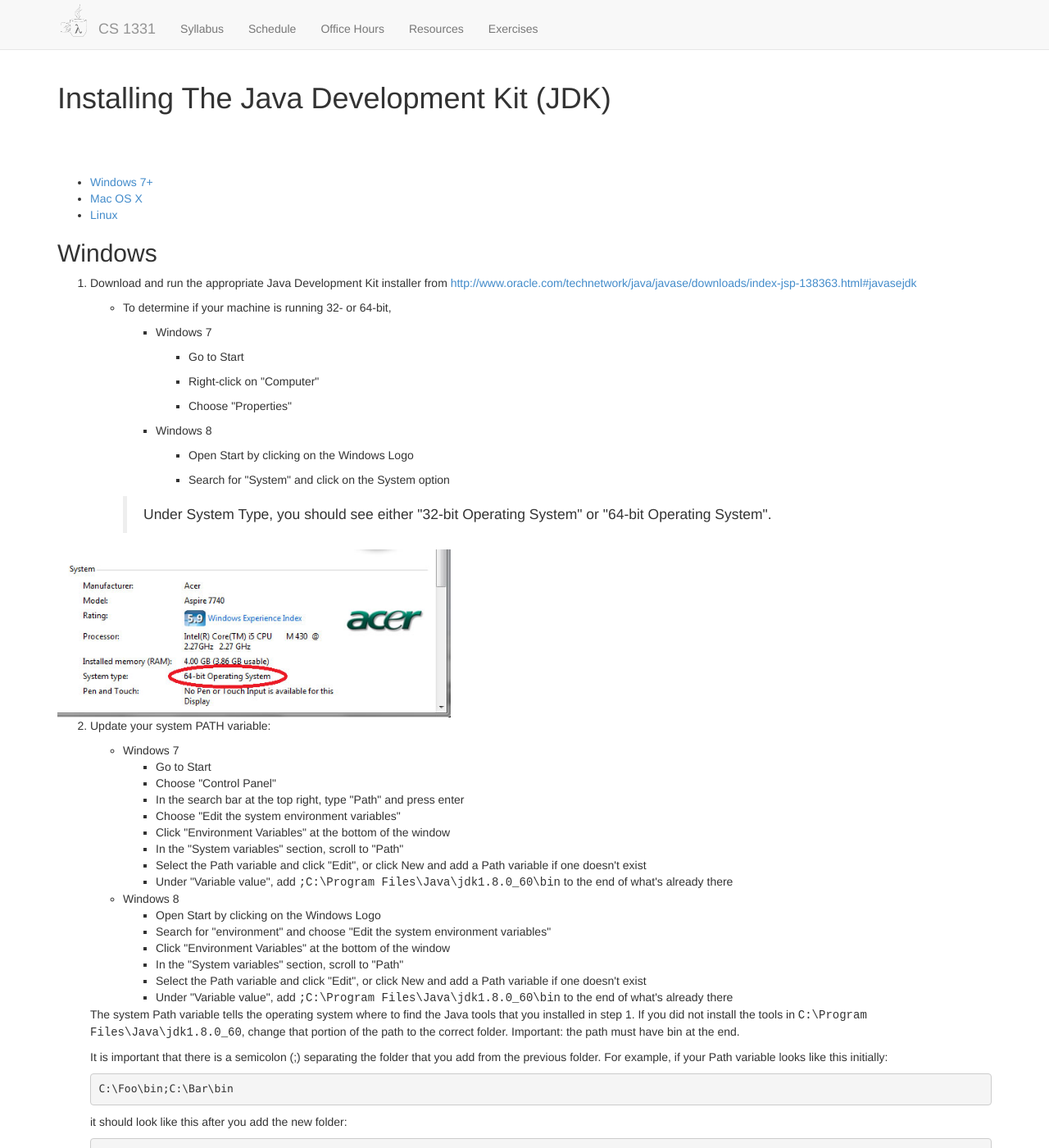
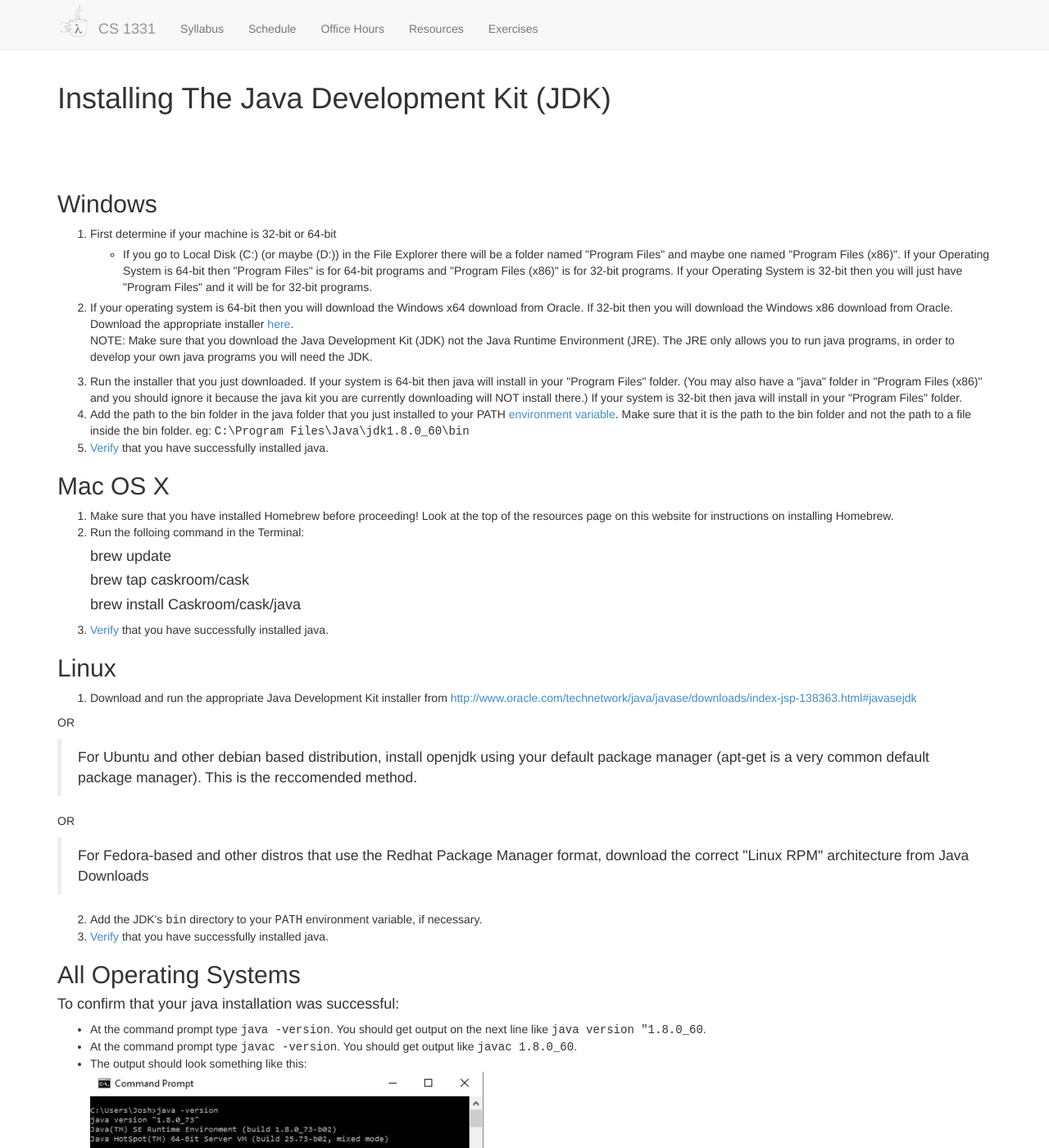
Before and after one commit to cs1331/cs1331.github.io.old, a Jekyll site: the page built from install-java.html, in a window 1280 px wide and 1400 px high. Shown: the whole window at 82% size. Built offline with Jekyll 4.4.1, drawn with Linux system fonts in a browser that asks for light colours; nearby versions of some CDN libraries; some of the changed text lies outside the part shown.

Commit message:
reworked java installation instructions for all operating systems

```diff
--- a/install-java.html
+++ b/install-java.html
@@ -5,133 +5,69 @@
 
 <h1 class="title">Installing The Java Development Kit (JDK)</h1>
 
-<div class="contents topic" id="contents">
-<ul class="simple">
-<li><a class="reference internal" href="#windows">Windows 7+</a></li>
-<li><a class="reference internal" href="#mac-os-x">Mac OS X</a></li>
-<li><a class="reference internal" href="#linux">Linux</a></li>
-</ul>
-</div>
 <div class="section" id="windows">
 <h2>Windows</h2>
 <ol class="arabic">
-<li><p class="first">Download and run the appropriate Java Development Kit installer from <a class="reference external" href="http://www.oracle.com/technetwork/java/javase/downloads/index-jsp-138363.html#javasejdk">http://www.oracle.com/technetwork/java/javase/downloads/index-jsp-138363.html#javasejdk</a></p>
-<ul>
-<li><p class="first">To determine if your machine is running 32- or 64-bit,</p>
-<ul>
-<li><p class="first">Windows 7</p>
-<ul>
-<li><p class="first">Go to Start</p>
-</li>
-<li><p class="first">Right-click on &quot;Computer&quot;</p>
-</li>
-<li><p class="first">Choose &quot;Properties&quot;</p>
-</li>
-</ul>
-</li>
-</ul>
-<ul>
-<li><p class="first">Windows 8</p>
-<ul>
-<li><p class="first">Open Start by clicking on the Windows Logo</p>
-</li>
-<li><p class="first">Search for "System" and click on the System option</p>
-</li>
-</ul>
-</li>
-</ul>
-<blockquote>
-<p>Under System Type, you should see either &quot;32-bit Operating System&quot; or &quot;64-bit Operating System&quot;.</p>
-</blockquote>
-</li>
-</ul>
-</li>
+
+<li>First determine if your machine is 32-bit or 64-bit</li>
+  <ul>
+  <li style="padding-top: 5px;padding-bottom: 5px;">If you go to Local Disk (C:) (or maybe (D:)) in the File Explorer there will be a folder named "Program Files" and maybe one named "Program Files (x86)". If your Operating System is 64-bit then "Program Files" is for 64-bit programs and "Program Files (x86)" is for 32-bit programs. If your Operating System is 32-bit then you will just have "Program Files" and it will be for 32-bit programs.</li>
+  </ul>
+<li>If your operating system is 64-bit then you will download the Windows x64 download from Oracle. If 32-bit then you will download the Windows x86 download from Oracle. Download the appropriate installer <a href="http://www.oracle.com/technetwork/java/javase/downloads/jdk8-downloads-2133151.html">here</a>.</li>
+
+<p>NOTE: Make sure that you download the Java Development Kit (JDK) not the Java Runtime Environment (JRE). The JRE only allows you to run java programs, in order to develop your own java programs you will need the JDK.</p>
+
+<li>Run the installer that you just downloaded. If your system is 64-bit then java will install in your "Program Files" folder. (You may also have a "java" folder in "Program Files (x86)" and you should ignore it because the java kit you are currently downloading will NOT install there.) If your system is 32-bit then java will install in your "Program Files" folder.</li>
+
+<li>Add the path to the bin folder in the java folder that you just installed to your PATH <a href="environment-variables.html">environment variable</a>. Make sure that it is the path to the bin folder and not the path to a file inside the bin folder. eg: <tt class="docutils literal"><span class="pre">C:\Program</span> Files\Java\jdk1.8.0_60\bin</tt></li>
+
+<li><a href="#verification-instructions">Verify</a> that you have successfully installed java.</li>
 </ol>
-<img alt="win32-64.jpg" class="align-center" src="images/win32-64.jpg" style="width: 480px;"/>
-<ol class="arabic" start="2">
-<li><p class="first">Update your system PATH variable:</p>
-<ul>
-<li>Windows 7
-<ul class="simple">
-<li>Go to Start</li>
-<li>Choose &quot;Control Panel&quot;</li>
-<li>In the search bar at the top right, type &quot;Path&quot; and press enter</li>
-<li>Choose &quot;Edit the system environment variables&quot;</li>
-<li>Click &quot;Environment Variables&quot; at the bottom of the window</li>
-<li>In the &quot;System variables&quot; section, scroll to &quot;Path&quot;</li>
-<li>Select the Path variable and click &quot;Edit&quot;, or click New and add a Path variable if one doesn't exist</li>
-<li>Under &quot;Variable value&quot;, add <tt class="docutils literal"><span class="pre">;C:\Program</span> Files\Java\jdk1.8.0_60\bin</tt> to the end of what's already there</li>
-</ul>
-</li>
-</ul>
-<ul>
-<li>Windows 8
-<ul class="simple">
-<li>Open Start by clicking on the Windows Logo</li>
-<li>Search for &quot;environment&quot; and choose &quot;Edit the system environment variables&quot;</li>
-<li>Click &quot;Environment Variables&quot; at the bottom of the window</li>
-<li>In the &quot;System variables&quot; section, scroll to &quot;Path&quot;</li>
-<li>Select the Path variable and click &quot;Edit&quot;, or click New and add a Path variable if one doesn't exist</li>
-<li>Under &quot;Variable value&quot;, add <tt class="docutils literal"><span class="pre">;C:\Program</span> Files\Java\jdk1.8.0_60\bin</tt> to the end of what's already there</li>
-</ul>
-</li>
-</ul>
-<p>The system Path variable tells the operating system where to find the Java tools that you installed in step 1. If you did not install the tools in <tt class="docutils literal"><span class="pre">C:\Program</span> Files\Java\jdk1.8.0_60</tt>, change that portion of the path to the correct folder. Important: the path must have bin at the end.</p>
-<p>It is important that there is a semicolon (;) separating the folder that you add from the previous folder. For example, if your Path variable looks like this initially:</p>
-<pre class="code literal-block">
-C:\Foo\bin;C:\Bar\bin
-</pre>
-<p>it should look like this after you add the new folder:</p>
-<pre class="code literal-block">
-C:\Foo\bin;C:\Bar\bin;C:\Program Files\Java\jdk1.8.0_60\bin
-</pre>
-<p>Press &quot;OK&quot; in all prompts until all the windows we opened are closed.</p>
-</li>
-<li><p class="first">Determine if Java was installed correctly at the command line (the Windows <tt class="docutils literal">cmd.exe</tt> program):</p>
-<ul class="simple">
-<li>Press the Windows Key + R</li>
-<li>Type &quot;cmd&quot;</li>
-<li>Press enter</li>
-<li>At the command prompt type <tt class="docutils literal">javac <span class="pre">-version</span></tt>. You should get output on the next line like <tt class="docutils literal">javac 1.8.0_60</tt>.</li>
-<li>At the command prompt type <tt class="docutils literal">java <span class="pre">-version</span></tt>. You should get output that contains <tt class="docutils literal">java version &quot;1.8.0_60</tt>.</li>
-</ul>
-</li>
-</ol>
-</div>
+
+
 <div class="section" id="mac-os-x">
 <h2>Mac OS X</h2>
 <ol class="arabic simple">
-<li>Download and run the appropriate Java Development Kit installer DMG from <a class="reference external" href="http://www.oracle.com/technetwork/java/javase/downloads/index-jsp-138363.html#javasejdk">http://www.oracle.com/technetwork/java/javase/downloads/index-jsp-138363.html#javasejdk</a></li>
-<li>Double-click on the <tt class="docutils literal">.dmg</tt> file you downloaded to mount it and open it in the Finder.</li>
-<li>Double click on the installer <tt class="docutils literal">.pkg</tt> file to run the installer.</li>
-<li>Check that the JDK has been properly installed.<ul>
-<li>Run <tt class="docutils literal">/Applications/Utilities/Terminal.app</tt></li>
-<li>At the command prompt type <tt class="docutils literal">java <span class="pre">-version</span></tt>. You should get output on the next line like <tt class="docutils literal">java version &quot;1.8.0_60</tt>.</li>
-<li>At the command prompt type <tt class="docutils literal">javac <span class="pre">-version</span></tt>. You should get output like <tt class="docutils literal">javac 1.8.0_60</tt>.</li>
-</ul>
-</li>
+<li>Make sure that you have installed Homebrew before proceeding! Look at the top of the resources page on this website for instructions on installing Homebrew.</li>
+<li>Run the folloing command in the Terminal:</li>
+<h4>brew update</h4>
+<h4>brew tap caskroom/cask</h4>
+<h4>brew install Caskroom/cask/java</h4>
+<li><a href="#verification-instructions">Verify</a> that you have successfully installed java.</li>
 </ol>
 </div>
+
+
 <div class="section" id="linux">
 <h2>Linux</h2>
 <ol class="arabic simple">
 <li>Download and run the appropriate Java Development Kit installer from <a class="reference external" href="http://www.oracle.com/technetwork/java/javase/downloads/index-jsp-138363.html#javasejdk">http://www.oracle.com/technetwork/java/javase/downloads/index-jsp-138363.html#javasejdk</a></li>
 </ol>
 <p>OR</p>
-<blockquote>
-For Ubuntu and other debian based distribution, install openjdk using your default package manager</blockquote>
+<blockquote>For Ubuntu and other debian based distribution, install openjdk using your default package manager (apt-get is a very common default package manager). This is the reccomended method.</blockquote>
 <p>OR</p>
 <blockquote>
 For Fedora-based and other distros that use the Redhat Package Manager format, download the correct &quot;Linux RPM&quot; architecture from Java Downloads</blockquote>
 <ol class="arabic simple" start="2">
 <li>Add the JDK's <tt class="docutils literal">bin</tt> directory to your <tt class="docutils literal">PATH</tt> environment variable, if necessary.</li>
-<li>Check that the JDK has been properly installed.<ul>
-<li>Open a terminal window.</li>
-<li>At the command prompt type <tt class="docutils literal">java <span class="pre">-version</span></tt>. You should get output on the next line like <tt class="docutils literal">java version &quot;1.8.0_60</tt>.</li>
-<li>At the command prompt type <tt class="docutils literal">javac <span class="pre">-version</span></tt>. You should get output like <tt class="docutils literal">javac 1.8.0_60</tt>.</li>
+<li><a href="#verification-instructions">Verify</a> that you have successfully installed java.</li>
 </ul>
 </li>
 </ol>
 </div>
+
+
+<h2>All Operating Systems</h2>
+<h4 id="verification-instructions">To confirm that your java installation was successful:</h4>
+<ul>
+<li>At the command prompt type <tt class="docutils literal">java <span class="pre">-version</span></tt>. You should get output on the next line like <tt class="docutils literal">java version &quot;1.8.0_60</tt>.</li>
+<li>At the command prompt type <tt class="docutils literal">javac <span class="pre">-version</span></tt>. You should get output like <tt class="docutils literal">javac 1.8.0_60</tt>.</li>
+<li>The output should look something like this:</li>
+<img alt="java-javac-correct-output.PNG" class="align-center" src="images/java-javac-correct-output.PNG" style="width: 480px;"/>
+<li>Of course if you are on Mac OS X or Linux then this will be in your Terminal not Command Prompt.</li>
+<li>The version number should be "1.8*" Where the * can be any number. An older version of java will not work for the purposes of this class!</li>
+</ul>
+
+
 <h3>Oracle's installation instructions</h3>
 <blockquote><p>Oracle, the company that makes Java, has their installation instructions <a href="http://docs.oracle.com/javase/8/docs/technotes/guides/install/install_overview.html">here</a></p></blockquote>
```
Also changed, not shown: images/java-javac-correct-output.PNG (added).
